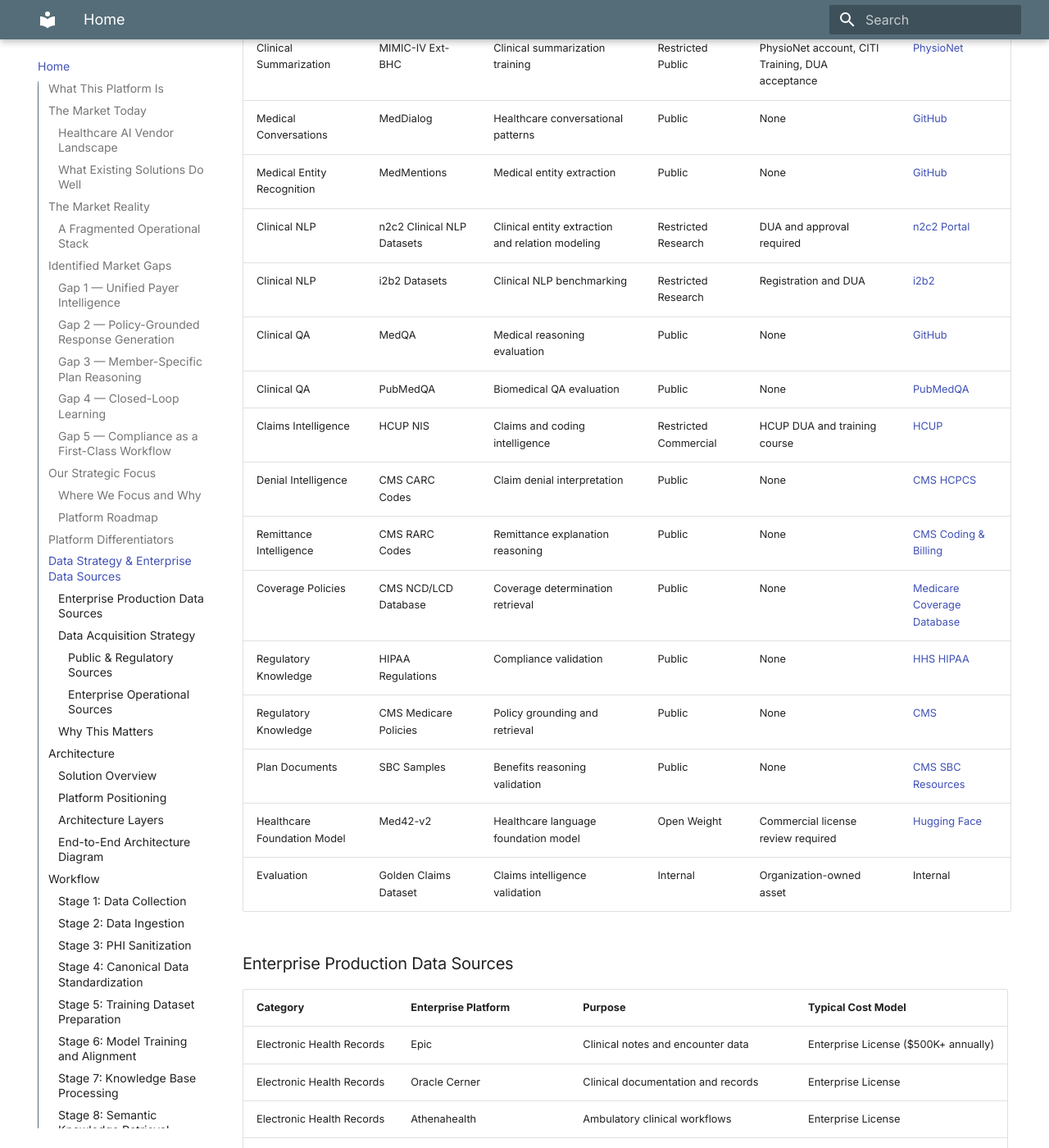
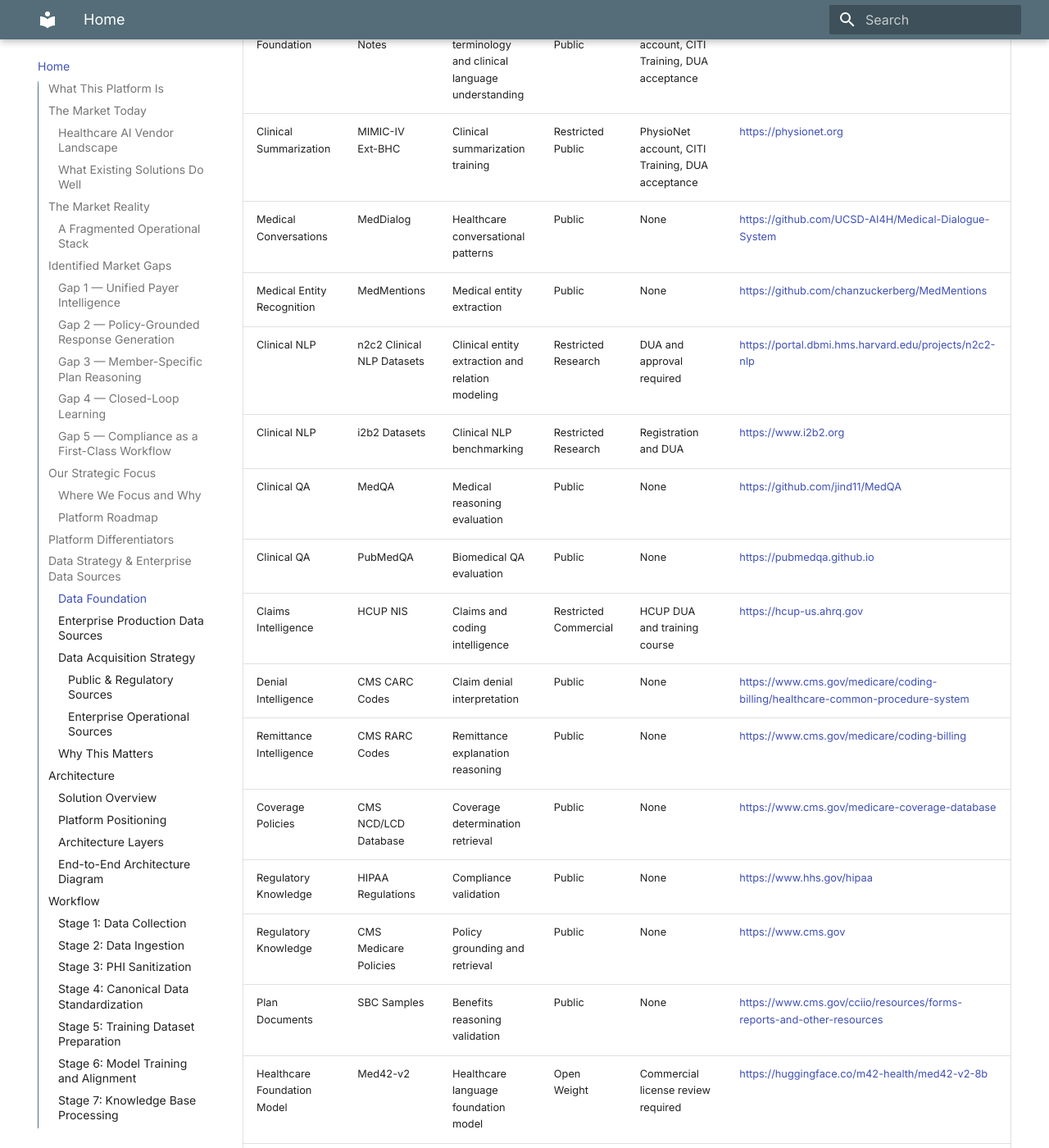
Before and after one commit to rachanaascendion/healthcare_slm, an MkDocs documentation site: the page built from documentation/slm_doc/docs/index.md, in a window 1280 px wide and 1400 px high, scrolled down 6436 px. Shown: the whole window at 82% size. Built offline with MkDocs 1.6.1 and Material for MkDocs 9.7.7, drawn with Linux system fonts in a browser that asks for light colours; some of the changed text lies outside the part shown.

Commit message:
slm doc_4

```diff
--- a/documentation/slm_doc/docs/index.md
+++ b/documentation/slm_doc/docs/index.md
@@ -295,24 +295,26 @@
 
 The Healthcare Contact Center SLM leverages a combination of publicly available healthcare datasets, regulatory knowledge sources, enterprise operational systems, and proprietary payer data. This dual-track strategy enables rapid platform validation while providing a clear path to enterprise-scale deployment.
 
+### Data Foundation
+
 | Category | Dataset / Platform | Purpose | Access Level | Access Requirements | Reference |
 |-----------|-------------------|----------|-------------|--------------------|------------|
-| Clinical Foundation | MIMIC-IV Notes | Medical terminology and clinical language understanding | Restricted Public | PhysioNet account, CITI Training, DUA acceptance | [PhysioNet](https://physionet.org/content/mimiciv) |
-| Clinical Summarization | MIMIC-IV Ext-BHC | Clinical summarization training | Restricted Public | PhysioNet account, CITI Training, DUA acceptance | [PhysioNet](https://physionet.org) |
-| Medical Conversations | MedDialog | Healthcare conversational patterns | Public | None | [GitHub](https://github.com/UCSD-AI4H/Medical-Dialogue-System) |
-| Medical Entity Recognition | MedMentions | Medical entity extraction | Public | None | [GitHub](https://github.com/chanzuckerberg/MedMentions) |
-| Clinical NLP | n2c2 Clinical NLP Datasets | Clinical entity extraction and relation modeling | Restricted Research | DUA and approval required | [n2c2 Portal](https://portal.dbmi.hms.harvard.edu/projects/n2c2-nlp) |
-| Clinical NLP | i2b2 Datasets | Clinical NLP benchmarking | Restricted Research | Registration and DUA | [i2b2](https://www.i2b2.org) |
-| Clinical QA | MedQA | Medical reasoning evaluation | Public | None | [GitHub](https://github.com/jind11/MedQA) |
-| Clinical QA | PubMedQA | Biomedical QA evaluation | Public | None | [PubMedQA](https://pubmedqa.github.io) |
-| Claims Intelligence | HCUP NIS | Claims and coding intelligence | Restricted Commercial | HCUP DUA and training course | [HCUP](https://hcup-us.ahrq.gov) |
-| Denial Intelligence | CMS CARC Codes | Claim denial interpretation | Public | None | [CMS HCPCS](https://www.cms.gov/medicare/coding-billing/healthcare-common-procedure-system) |
-| Remittance Intelligence | CMS RARC Codes | Remittance explanation reasoning | Public | None | [CMS Coding & Billing](https://www.cms.gov/medicare/coding-billing) |
-| Coverage Policies | CMS NCD/LCD Database | Coverage determination retrieval | Public | None | [Medicare Coverage Database](https://www.cms.gov/medicare-coverage-database) |
-| Regulatory Knowledge | HIPAA Regulations | Compliance validation | Public | None | [HHS HIPAA](https://www.hhs.gov/hipaa) |
-| Regulatory Knowledge | CMS Medicare Policies | Policy grounding and retrieval | Public | None | [CMS](https://www.cms.gov) |
-| Plan Documents | SBC Samples | Benefits reasoning validation | Public | None | [CMS SBC Resources](https://www.cms.gov/cciio/resources/forms-reports-and-other-resources) |
-| Healthcare Foundation Model | Med42-v2 | Healthcare language foundation model | Open Weight | Commercial license review required | [Hugging Face](https://huggingface.co/m42-health/med42-v2-8b) |
+| Clinical Foundation | MIMIC-IV Notes | Medical terminology and clinical language understanding | Restricted Public | PhysioNet account, CITI Training, DUA acceptance | [https://physionet.org/content/mimiciv](https://physionet.org/content/mimiciv) |
+| Clinical Summarization | MIMIC-IV Ext-BHC | Clinical summarization training | Restricted Public | PhysioNet account, CITI Training, DUA acceptance | [https://physionet.org](https://physionet.org) |
+| Medical Conversations | MedDialog | Healthcare conversational patterns | Public | None | [https://github.com/UCSD-AI4H/Medical-Dialogue-System](https://github.com/UCSD-AI4H/Medical-Dialogue-System) |
+| Medical Entity Recognition | MedMentions | Medical entity extraction | Public | None | [https://github.com/chanzuckerberg/MedMentions](https://github.com/chanzuckerberg/MedMentions) |
+| Clinical NLP | n2c2 Clinical NLP Datasets | Clinical entity extraction and relation modeling | Restricted Research | DUA and approval required | [https://portal.dbmi.hms.harvard.edu/projects/n2c2-nlp](https://portal.dbmi.hms.harvard.edu/projects/n2c2-nlp) |
+| Clinical NLP | i2b2 Datasets | Clinical NLP benchmarking | Restricted Research | Registration and DUA | [https://www.i2b2.org](https://www.i2b2.org) |
+| Clinical QA | MedQA | Medical reasoning evaluation | Public | None | [https://github.com/jind11/MedQA](https://github.com/jind11/MedQA) |
+| Clinical QA | PubMedQA | Biomedical QA evaluation | Public | None | [https://pubmedqa.github.io](https://pubmedqa.github.io) |
+| Claims Intelligence | HCUP NIS | Claims and coding intelligence | Restricted Commercial | HCUP DUA and training course | [https://hcup-us.ahrq.gov](https://hcup-us.ahrq.gov) |
+| Denial Intelligence | CMS CARC Codes | Claim denial interpretation | Public | None | [https://www.cms.gov/medicare/coding-billing/healthcare-common-procedure-system](https://www.cms.gov/medicare/coding-billing/healthcare-common-procedure-system) |
+| Remittance Intelligence | CMS RARC Codes | Remittance explanation reasoning | Public | None | [https://www.cms.gov/medicare/coding-billing](https://www.cms.gov/medicare/coding-billing) |
+| Coverage Policies | CMS NCD/LCD Database | Coverage determination retrieval | Public | None | [https://www.cms.gov/medicare-coverage-database](https://www.cms.gov/medicare-coverage-database) |
+| Regulatory Knowledge | HIPAA Regulations | Compliance validation | Public | None | [https://www.hhs.gov/hipaa](https://www.hhs.gov/hipaa) |
+| Regulatory Knowledge | CMS Medicare Policies | Policy grounding and retrieval | Public | None | [https://www.cms.gov](https://www.cms.gov) |
+| Plan Documents | SBC Samples | Benefits reasoning validation | Public | None | [https://www.cms.gov/cciio/resources/forms-reports-and-other-resources](https://www.cms.gov/cciio/resources/forms-reports-and-other-resources) |
+| Healthcare Foundation Model | Med42-v2 | Healthcare language foundation model | Open Weight | Commercial license review required | [https://huggingface.co/m42-health/med42-v2-8b](https://huggingface.co/m42-health/med42-v2-8b) |
 | Evaluation | Golden Claims Dataset | Claims intelligence validation | Internal | Organization-owned asset | Internal |
 
 ### Enterprise Production Data Sources
```
Also changed, not shown: documentation/slm_doc/site/index.html, documentation/slm_doc/site/search/search_index.json, 1 other file.
